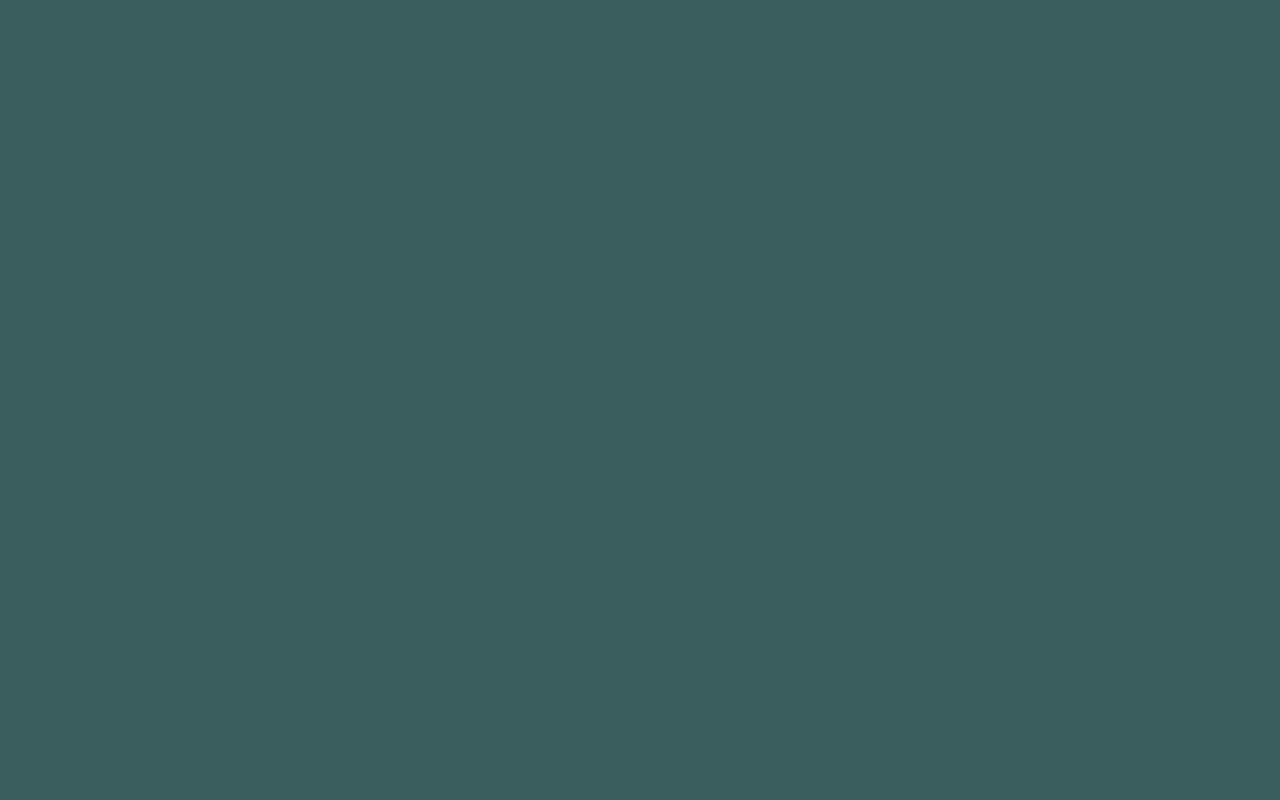
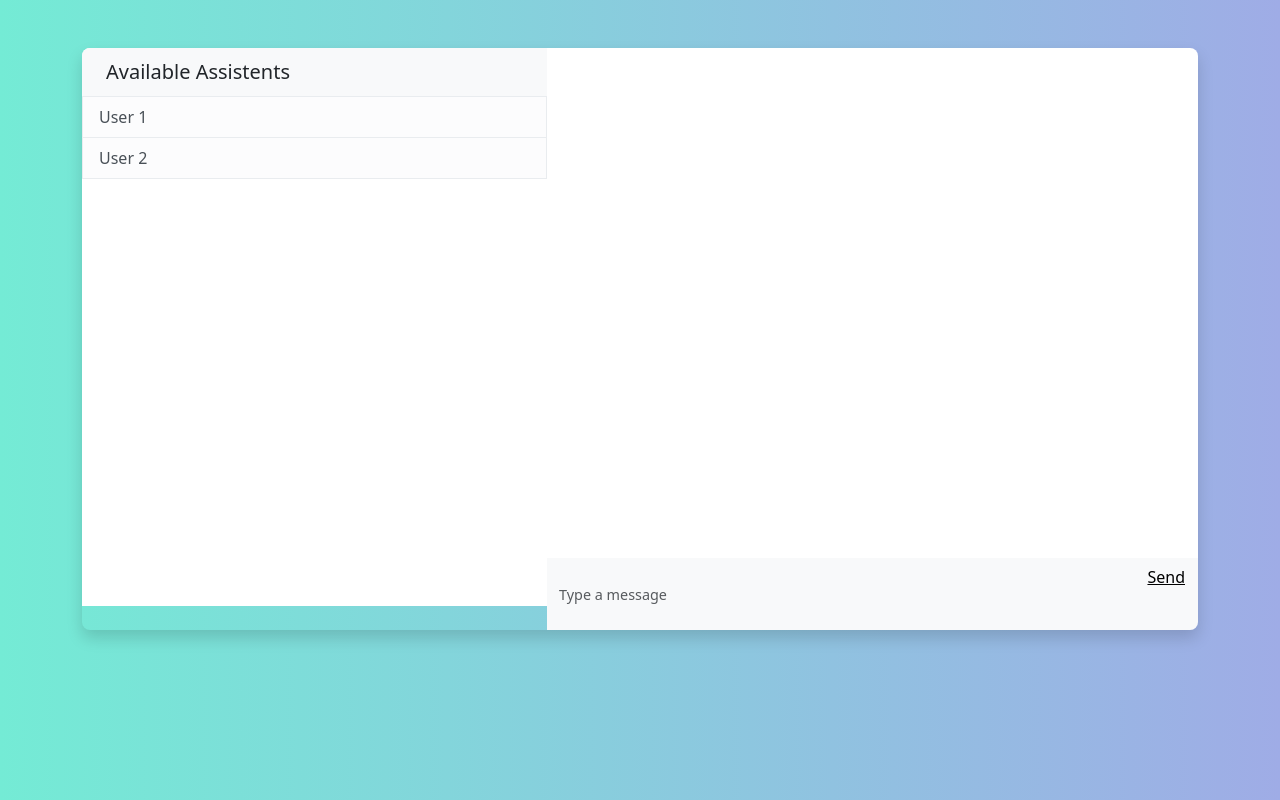
Before and after one commit to shakeeb2001/Cardiovascular-Disease-Risk-Prediction-System-for-Laboratories, a React (Create React App) app in the folder frontend/: page /communication in a window 1280 px wide. Before the commit this address had no page. Built offline with nearby package versions, Linux system fonts and the light colour scheme; what @react-pdf/renderer would draw is missing.

Commit message:
chat box commit

```diff
--- a/frontend/src/App.js
+++ b/frontend/src/App.js
@@ -2,6 +2,7 @@ import './App.css';
 import React, { useState } from 'react';
 import { BrowserRouter as Router, Routes, Route } from 'react-router-dom';
 import LoginHome from './pages/loginForm/LoginHome';
+import Communication  from './pages/communication/Communication';
 import Dashboard from './pages/dashBoard/Dashboard';
 import Reports from './pages/Reports/Report';
 import LoginForm from './pages/loginForm/LoginForm';
@@ -20,6 +21,7 @@ function App() {
         <Route path="/home" element={<LoginHome />} />
         <Route path="/" element={<Dashboard />} />
         <Route path="/reports" element={<Reports />} />
+        <Route path="/communication" element={<Communication />} />
         <Route path="/login" element={<LoginForm />} />
         <Route path="/signout" element={<SignOutForm />} />
         <Route path="/prediction" element={<InputForm setResults={setResults} />} />
--- /dev/null
+++ b/frontend/src/pages/communication/ChatBox.css
@@ -0,0 +1,49 @@
+body {
+    background-color: #74EBD5;
+    background-image: linear-gradient(90deg, #74EBD5 0%, #9FACE6 100%);
+    min-height: 100vh;
+  }
+
+  ::-webkit-scrollbar {
+    width: 5px;
+  }
+
+  ::-webkit-scrollbar-track {
+    width: 5px;
+    background: #f5f5f5;
+  }
+
+  ::-webkit-scrollbar-thumb {
+    width: 1em;
+    background-color: #ddd;
+    outline: 1px solid slategrey;
+    border-radius: 1rem;
+  }
+
+  .text-small {
+    font-size: 0.9rem;
+  }
+
+  .messages-box,
+  .chat-box {
+    height: 510px;
+    overflow-y: scroll;
+  }
+
+  .rounded-lg {
+    border-radius: 0.5rem;
+  }
+
+  input::placeholder {
+    font-size: 0.9rem;
+    color: #999;
+  }
+
+/* Add this CSS to ChatBox.css */
+.chat-box-input {
+    color: black; /* Set text color to black */
+  }
+
+  .chat-box-send-button {
+    color: black; /* Set button color to black */
+  }
--- /dev/null
+++ b/frontend/src/pages/communication/Communication.jsx
@@ -0,0 +1,84 @@
+import React, { useState } from 'react';
+import './ChatBox.css'; // Import the CSS file
+
+const Chat = () => {
+  const [message, setMessage] = useState('');
+  const [messages, setMessages] = useState([]);
+
+  // Dummy data for available users
+  const availableUsers = [
+    { id: 1, name: 'User 1' },
+    { id: 2, name: 'User 2' },
+
+  ];
+
+  // Function to handle sending a message
+  const sendMessage = (e) => {
+    e.preventDefault();
+    if (message.trim() !== '') {
+      setMessages([...messages, { sender: 'user1', message }]);
+      setMessage('');
+    }
+  };
+
+  return (
+    <div className="container py-5 px-4">
+      <header className="text-center">
+        {/* Header content */}
+      </header>
+      <div className="row rounded-lg overflow-hidden shadow">
+        {/* Users box*/}
+        <div className="col-5 px-0">
+          {/* Render available users */}
+          <div className="bg-white">
+            <div className="bg-gray px-4 py-2 bg-light">
+              <p className="h5 mb-0 py-1">Available Assistents</p>
+            </div>
+            <div className="messages-box">
+              <div className="list-group rounded-0">
+                {availableUsers.map(user => (
+                  <a key={user.id} href="#" className="list-group-item list-group-item-action list-group-item-light rounded-0">
+                    {user.name}
+                  </a>
+                ))}
+              </div>
+            </div>
+          </div>
+        </div>
+        {/* Chat Box*/}
+        <div className="col-7 px-0">
+          <div className="px-4 py-5 chat-box bg-white">
+            {/* Render messages */}
+            {messages.map((msg, index) => (
+              <div key={index} className={`media w-50 mb-3 ${msg.sender === 'user1' ? 'ml-auto' : ''}`}>
+                <div className={`media-body ${msg.sender === 'user1' ? 'text-right' : ''}`}>
+                  <div className={`bg-${msg.sender === 'user1' ? 'primary' : 'light'} rounded py-2 px-3 mb-2`}>
+                    <p className={`text-small mb-0 text-${msg.sender === 'user1' ? 'white' : 'black'}`}>{msg.message}</p>
+                  </div>
+                </div>
+              </div>
+            ))}
+          </div>
+          {/* Typing area */}
+          <form onSubmit={sendMessage} className="bg-light">
+            <div className="input-group">
+              <input
+                type="text"
+                placeholder="Type a message"
+                aria-describedby="button-addon2"
+                className="form-control rounded-0 border-0 py-4 bg-light chat-box-input"
+                value={message}
+                onChange={(e) => setMessage(e.target.value)}
+              />
+              <div className="input-group-append">
+                <button type="submit" className="btn btn-link chat-box-send-button">Send <i className="fa fa-paper-plane"></i></button>
+              </div>
+            </div>
+          </form>
+        </div>
+      </div>
+    </div>
+  );
+}
+
+export default Chat;
--- a/frontend/src/pages/loginForm/LoginForm.jsx
+++ b/frontend/src/pages/loginForm/LoginForm.jsx
@@ -1,14 +1,18 @@
 import React, { useState } from 'react';
 import './LoginForm.css';
-import { Button, Container, Row, Col, Card, Form } from 'react-bootstrap';
+import { Button, Container, Row, Col, Card, Form, Spinner, Modal } from 'react-bootstrap'; // Import Modal component
 import { useNavigate } from 'react-router-dom';
 
 function LoginForm() {
   const [username, setUsername] = useState('');
   const [password, setPassword] = useState('');
+  const [isLoading, setIsLoading] = useState(false); // State variable to track loading status
+  const [error, setError] = useState(null); // State variable to store error message
   const navigate = useNavigate();
 
   const handleLogin = async () => {
+    setIsLoading(true); // Set loading to true when login process starts
+    setError(null); // Clear any previous error messages
     try {
       const response = await fetch('http://localhost:4000/login', {
         method: 'POST',
@@ -23,12 +27,18 @@ function LoginForm() {
       if (response.status === 200) {
         navigate('/');
       } else {
-        alert(data.message);
+        setError(data.message); // Set error message when login fails
       }
     } catch (error) {
       console.error('Error:', error);
-      alert('An error occurred while logging in');
+      setError('An error occurred while logging in'); // Set error message for other errors
+    } finally {
+      setIsLoading(false); // Set loading to false when login process finishes
     }
+  };
+
+  const handleCloseErrorModal = () => {
+    setError(null); // Close the error modal
   };
 
   return (
@@ -60,9 +70,28 @@ function LoginForm() {
                 />
               </Form.Group>
 
-              <Button variant='outline-light' className='mx-2 login-button' size='lg' onClick={handleLogin}>
-                Login
+              <Button variant='outline-light' className='mx-2 login-button' size='lg' onClick={handleLogin} disabled={isLoading}>
+                {isLoading ? (
+                  <Spinner animation="border" role="status">
+                    <span className="visually-hidden">Loading...</span>
+                  </Spinner>
+                ) : (
+                  'Login'
+                )}
               </Button>
+
+              {/* Error Modal */}
+              <Modal show={error !== null} onHide={handleCloseErrorModal}>
+                <Modal.Header closeButton>
+                  <Modal.Title>Error</Modal.Title>
+                </Modal.Header>
+                <Modal.Body>{error}</Modal.Body>
+                <Modal.Footer>
+                  <Button variant="secondary" onClick={handleCloseErrorModal}>
+                    Close
+                  </Button>
+                </Modal.Footer>
+              </Modal>
             </Card.Body>
           </Card>
         </Col>
```
